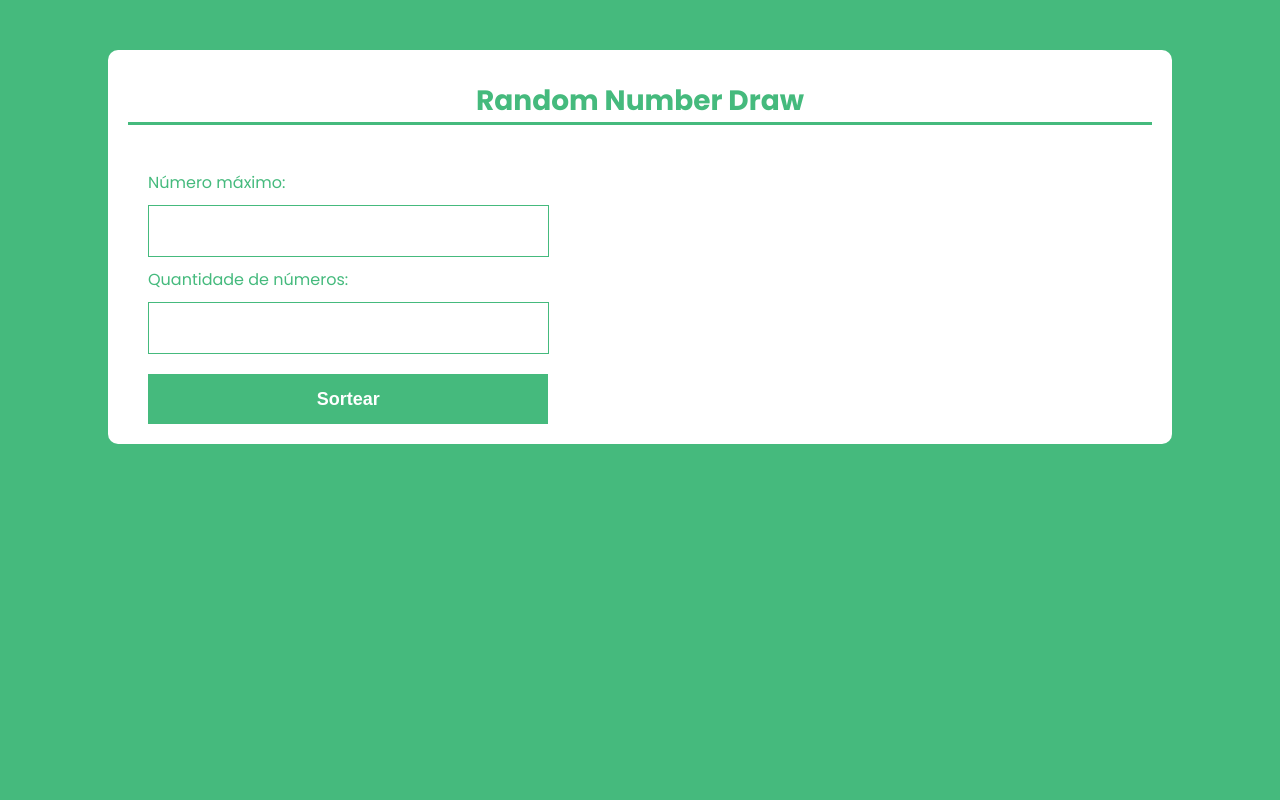
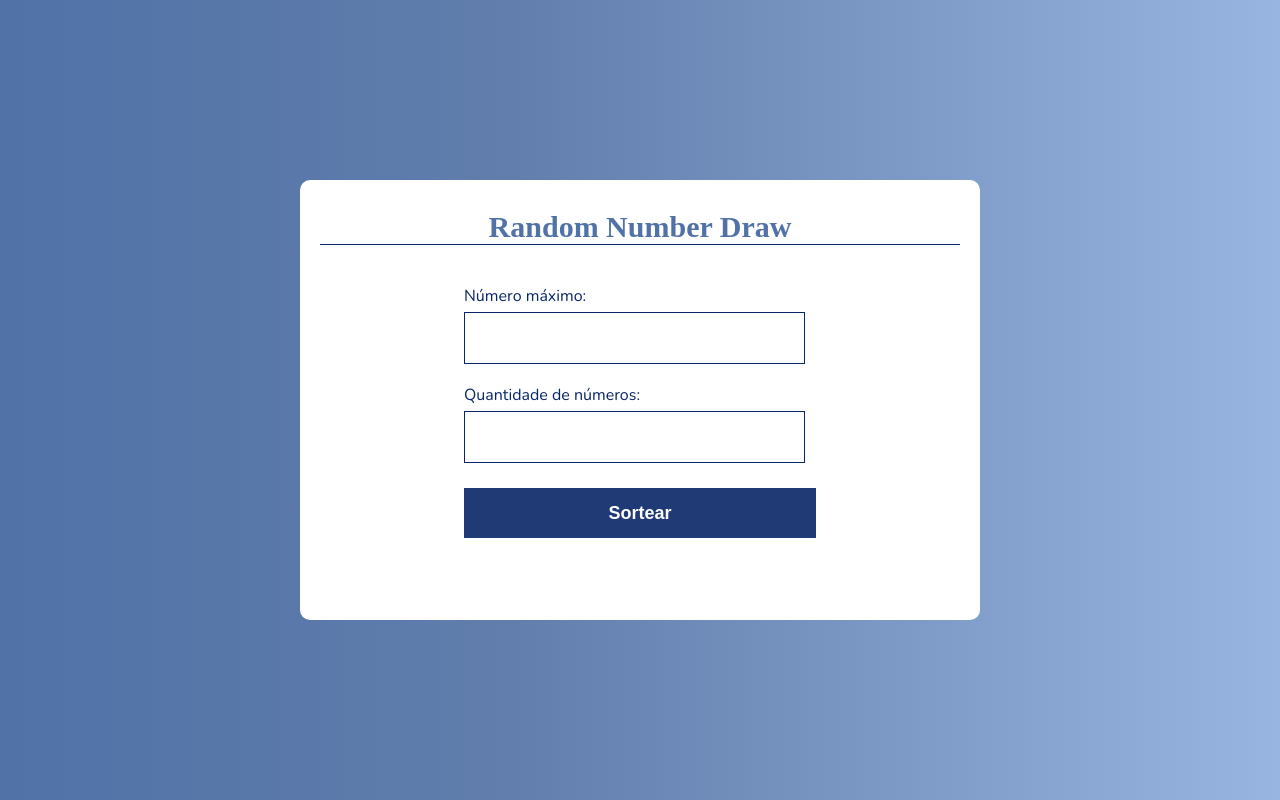
Before and after one commit to leodoprado/Random-number-draw, a plain HTML site: page index.html in a window 1280 px wide. Drawn offline with nearby package versions, Linux system fonts and the light colour scheme; a web font is replaced by a local one.

Commit message:
Alterações visuais

```diff
--- a/assets/CSS/style.css
+++ b/assets/CSS/style.css
@@ -1,8 +1,14 @@
-@import url('https://fonts.googleapis.com/css2?family=Poppins:ital,wght@0,300;0,400;0,500;0,700;1,300;1,400;1,500;1,700&display=swap');
+@import url('https://fonts.googleapis.com/css2?family=Amaranth:wght@700&family=Nunito&display=swap');
 
 :root {
-    --primary-color: rgb(69, 186, 125);
-    --primary-font: "Poppins", sans serif;
+    --primary-color: rgb(8, 37, 103);
+    --second-color: rgb(255, 255, 255);
+    --third-color: #5072A7;
+    --primary-font: "Nunito", sans serif;
+    --second-font: "Livvic", sans serif;
+    --third-font: "Amaranth", sans serif;
+    --logo-font: "Bakbak One", sans serif;
+    --gap: 1.5rem;
 }
 
 * {
@@ -11,17 +17,26 @@
     border:0;
     outline:0;
     font-size:100%;
-    vertical-align:baseline;
-    background:transparent;
+    vertical-align: baseline;
+    background: transparent;
 }
 
 body {
-    background-color: var(--primary-color);
+    background: linear-gradient(90deg, rgba(80,114,167,1) 0%, rgba(97,126,172,1) 40%, rgba(152,180,224,1) 100%);
 }
 
 .container {
-    max-width: 1024px;
-    margin: 50px auto;
+    width: 100vw;
+    height: 100vh;
+    display: flex;
+    justify-content: center;
+    align-items: center;
+    flex-direction: row;
+}
+
+.container-conteudo {
+    width: 50%;
+    height: 400px;
     background: #fff;
     padding: 20px;
     border-radius: 10px;
@@ -29,37 +44,45 @@ body {
 
 header {
     padding-top: 10px;
-    padding-bottom: 45px;
+    padding-bottom: 40px;
 }
 
-.container h1 {
-    font-family: var(--primary-font);
-    color: var(--primary-color);
+.container-conteudo h1 {
+    font-family: var(--third-font);
+    color: var(--third-color);
     font-weight: 700;
-    font-size: 1.75em;
+    font-size: 30px;
     text-align: center;
-    border-bottom: 0.2rem solid var(--primary-color);
+    border-bottom: 1.5px solid var(--primary-color);
+}
+
+.container-formulario {
+    display: flex;
+    justify-content: center;
+    align-items: center;
+}
+
+#formulario {
+    margin: auto;
 }
 
 form input, form label, form button {
     display: block;
     width: 100%;
     margin-bottom: 5px;
-    margin-left: 2%;
 }
 
 form input {
     display: block;
-    margin: 0 left;
     font-size: 24px;
     height: 50px;
-    width: 35%;
+    width: 85%;
     padding: 0 20px;
     border-width: 0.1px;
     border-style: double;
     border-color: var(--primary-color);
     box-shadow: none;
-    margin-bottom: 10px;
+    margin-bottom: 20px;
 }
 
 form input:focus {
@@ -70,10 +93,7 @@ form label {
     font-family: var(--primary-font);
     color: var(--primary-color);
     font-weight: 400;
-    margin: 0 auto;
     width: 99%;
-    margin-bottom: 10px;
-    margin-left: 20px;
 }
 
 form button {
@@ -83,13 +103,27 @@ form button {
     font-size: 18px;
     font-weight: 700;
     height: 50px;
-    width: 39%;
+    width: 100%;
     margin: 0 auto;
     cursor: pointer;
-    margin-top: 20px;
-    margin-left: 2%;
+    opacity: 0.9;
+    margin-top: 25px;
 }
 
 form button:hover{
-    background: var(--primary-color-darker);
+    background: var(--second-color);
+    border: 1px solid var(--primary-color);
+    color: var(--primary-color);
 }
+
+#resultado {
+    font-family: var(--primary-font);
+    color: var(--primary-color);
+    font-weight: 700;
+    font-size: 18px;
+    width: 99%;
+    margin-top: 25px;
+    display: flex;
+    justify-content: center;
+    align-items: center;
+}
--- a/assets/JS/main.js
+++ b/assets/JS/main.js
@@ -73,3 +73,7 @@ function gerarNumerosAleatorios() {
 
     return numeros
 }
+
+function limpar() {
+    numeros.splice (0, numeros.length);
+}
--- a/index.html
+++ b/index.html
@@ -8,11 +8,12 @@
     <link rel="stylesheet" href="assets/CSS/style.css">
 </head>
 <body>
-    <section class="container">
+    <div class="container">
+        <section class="container-conteudo">
             <header>
                 <h1>Random Number Draw</h1>
             </header>
-        <section>
+            <div class="container-formulario">
                 <form action="" method="post" id="formulario">
                     <label>Número máximo:</label>
                     <input type="number" id="numero-maximo">
@@ -22,9 +23,10 @@
 
                     <button type="submit" onclick="sortear()">Sortear</button>
                 </form>
-        </section>
+            </div>
             <div id="resultado"><ul id="lista"></ul></div>
         </section>
+    </div>
     <script src="assets/JS/main.js"></script>
 </body>
 </html>
```
Lines whose indentation alone changed are shown as unchanged.
